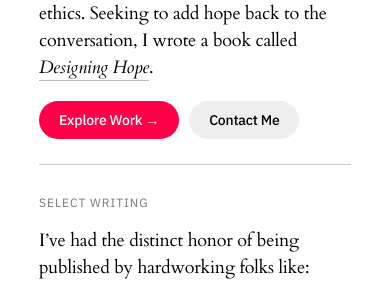
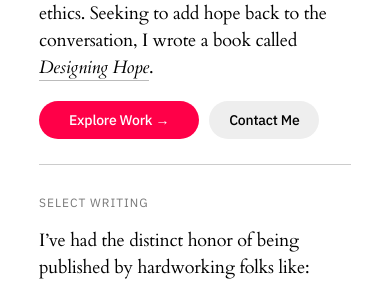
Before and after one commit to jeremydcherry/jeremydcherry.github.io, a Jekyll site: the page built from index.md, in a window 390 px wide. Shown: the part 689-974 px from the top of the page. Built offline with Jekyll 4.4.1, drawn with Linux system fonts in a browser that asks for light colours.

Commit message:
Updated mobile button styles

```diff
--- a/_sass/main.scss
+++ b/_sass/main.scss
@@ -545,7 +545,7 @@ footer a:hover{
   .main-page{margin: 1em auto; max-width: 85%;}
   img.book-cover{width: 200px; margin:0 auto 1.25em;}
   .book{display: block;margin: 1em 0 32em;}
-  a.btn{padding: 10px 20px;}
+  a.btn{padding: 10px 30px;}
   a.btn_secondary{padding: 10px 20px;}
   p {font-size: 18px;}
   h1{font-size: 26px;}
```
